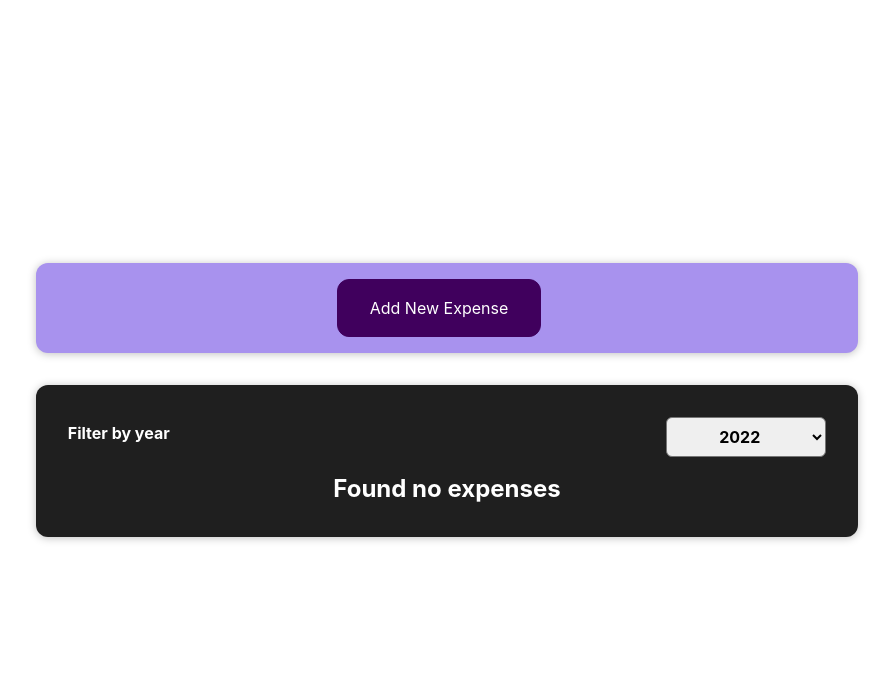
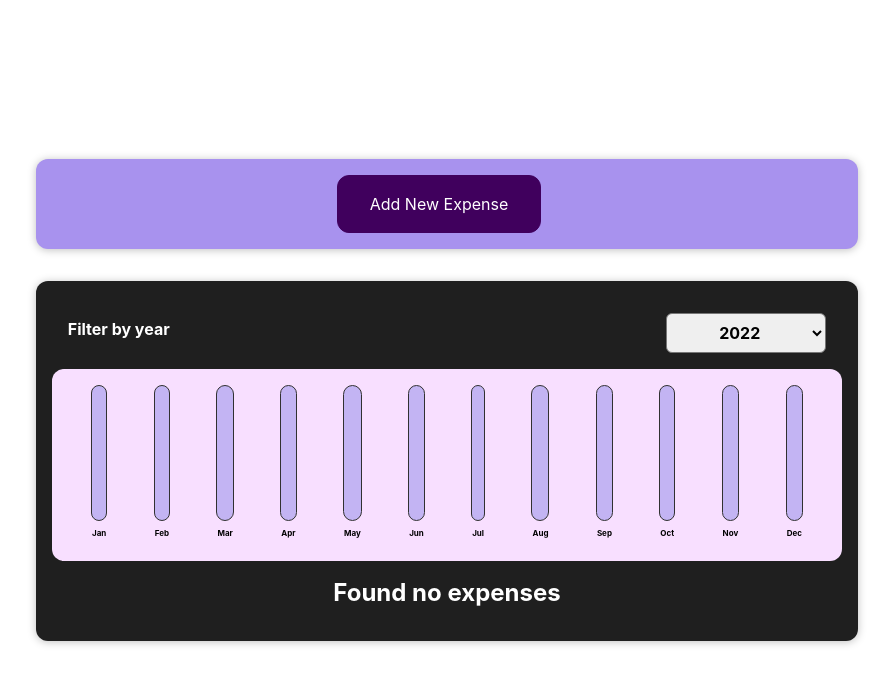
Before and after one commit to mbartos00/udemy-react, a React (Vite) app: page / in a window 1280 px wide. Shown: the top 684 px of the page, without its empty margins (193-1086 px from the left). Built offline with nearby package versions, Linux system fonts and the light colour scheme.

Commit message:
Add expense chart

```diff
--- a/src/App.jsx
+++ b/src/App.jsx
@@ -1,4 +1,5 @@
 import { useState } from 'react';
+import Chart from './components/Chart/Chart';
 import Expenses from './components/Expenses/Expenses';
 import NewExpense from './components/NewExpense/NewExpense';
 
--- /dev/null
+++ b/src/components/Chart/Chart.css
@@ -0,0 +1,9 @@
+.chart {
+  padding: 1rem;
+  border-radius: 12px;
+  background-color: #f8dfff;
+  text-align: center;
+  display: flex;
+  justify-content: space-around;
+  height: 10rem;
+}
--- /dev/null
+++ b/src/components/Chart/Chart.jsx
@@ -0,0 +1,24 @@
+import ChartBar from './ChartBar';
+import './Chart.css';
+
+const Chart = ({ dataPoints }) => {
+  const dataPointValues = dataPoints.map(
+    (dataPoint) => dataPoint.value
+  );
+  const totalMax = Math.max(...dataPointValues);
+
+  return (
+    <div className='chart'>
+      {dataPoints.map(({ value, label }) => (
+        <ChartBar
+          key={label}
+          value={value}
+          maxValue={totalMax}
+          label={label}
+        />
+      ))}
+    </div>
+  );
+};
+
+export default Chart;
--- /dev/null
+++ b/src/components/Chart/ChartBar.css
@@ -0,0 +1,31 @@
+.chart-bar {
+  height: 100%;
+  display: flex;
+  flex-direction: column;
+  align-items: center;
+}
+
+.chart-bar__inner {
+  height: 100%;
+  width: 100%;
+  border: 1px solid #313131;
+  border-radius: 12px;
+  background-color: #c3b4f3;
+  overflow: hidden;
+  display: flex;
+  flex-direction: column;
+  justify-content: flex-end;
+}
+
+.chart-bar__fill {
+  background-color: #4826b9;
+  width: 100%;
+  transition: all 0.3s ease-out;
+}
+
+.chart-bar__label {
+  color: #000;
+  font-weight: bold;
+  font-size: 0.5rem;
+  text-align: center;
+}
--- /dev/null
+++ b/src/components/Chart/ChartBar.jsx
@@ -0,0 +1,23 @@
+import './ChartBar.css';
+
+const ChartBar = ({ value, label, maxValue }) => {
+  let barHeight;
+
+  if (maxValue > 0) {
+    barHeight = `${Math.round((value / maxValue) * 100)}%`;
+  }
+
+  return (
+    <div className='chart-bar'>
+      <div className='chart-bar__inner'>
+        <div
+          style={{ height: barHeight }}
+          className='chart-bar__fill'
+        ></div>
+      </div>
+      <div className='chart-bar__label'>{label}</div>
+    </div>
+  );
+};
+
+export default ChartBar;
--- a/src/components/Expenses/Expenses.jsx
+++ b/src/components/Expenses/Expenses.jsx
@@ -2,6 +2,7 @@
 import Card from '../UI/Card';
 import ExpenseItem from './ExpenseItem';
 import './Expenses.css';
+import ExpensesChart from './ExpensesChart';
 import ExpensesFilter from './ExpensesFilter';
 import ExpensesList from './ExpensesList';
 
@@ -22,6 +23,7 @@
         selectedYear={pickedYear}
         onSaveYearChange={handleYearChange}
       />
+      <ExpensesChart filteredExpenses={filteredExpenses} />
       <ExpensesList filteredExpenses={filteredExpenses} />
     </Card>
   );
--- /dev/null
+++ b/src/components/Expenses/ExpensesChart.jsx
@@ -0,0 +1,26 @@
+import Chart from '../Chart/Chart';
+
+const ExpensesChart = ({ filteredExpenses }) => {
+  const dataPoints = [
+    { label: 'Jan', value: 0 },
+    { label: 'Feb', value: 0 },
+    { label: 'Mar', value: 0 },
+    { label: 'Apr', value: 0 },
+    { label: 'May', value: 0 },
+    { label: 'Jun', value: 0 },
+    { label: 'Jul', value: 0 },
+    { label: 'Aug', value: 0 },
+    { label: 'Sep', value: 0 },
+    { label: 'Oct', value: 0 },
+    { label: 'Nov', value: 0 },
+    { label: 'Dec', value: 0 },
+  ];
+
+  for (const { date, amount } of filteredExpenses) {
+    const expenseMonth = date.getMonth();
+    dataPoints[expenseMonth].value += amount;
+  }
+  return <Chart dataPoints={dataPoints} />;
+};
+
+export default ExpensesChart;
--- a/src/components/NewExpense/ExpenseForm.jsx
+++ b/src/components/NewExpense/ExpenseForm.jsx
@@ -4,7 +4,7 @@
 const ExpenseForm = ({ onSaveExpenseData, open }) => {
   const [inputValues, setinputValues] = useState({
     title: '',
-    amount: '',
+    amount: 0,
     date: '',
   });
 
```
